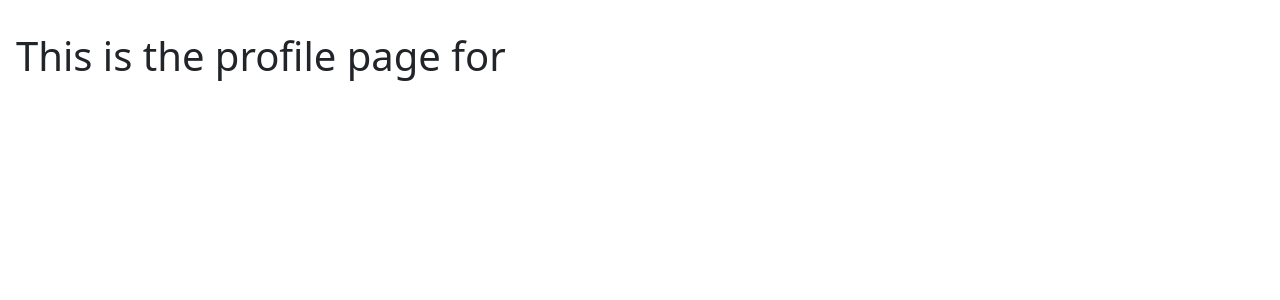
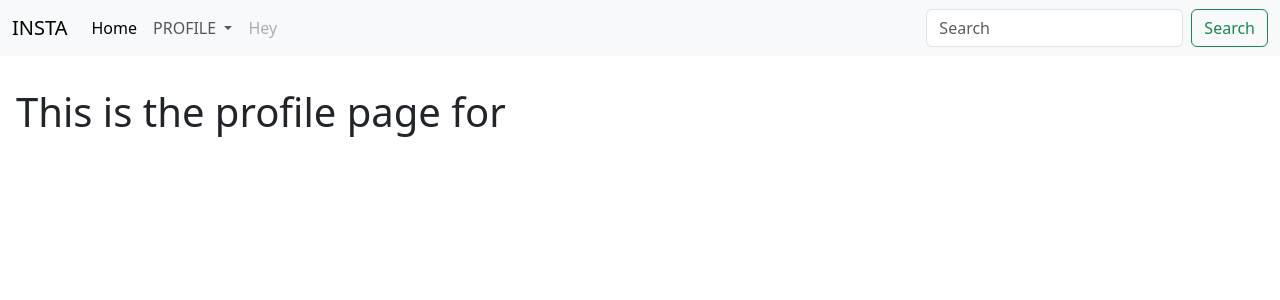
Before and after one commit to njoroge-jane/Instagram-clone, a Django app: page /profile/ in a window 1280 px wide. Shown: the top 300 px of the page. Run offline with Django 4.2, Linux system fonts and the light colour scheme; some libraries are stand-ins or nearby versions.

Commit message:
edit navbar

```diff
--- a/account/templates/base.html
+++ b/account/templates/base.html
@@ -17,6 +17,7 @@
 
 </head>
 <body>
+  {% include "navbar.html" %}
 
     {% block content %}{%endblock%}
 
--- a/account/templates/navbar.html
+++ b/account/templates/navbar.html
@@ -0,0 +1,32 @@
+<nav class="navbar navbar-expand-lg navbar-light bg-light">
+  <div class="container-fluid">
+    <a class="navbar-brand" href="#">INSTA</a>
+    <button class="navbar-toggler" type="button" data-bs-toggle="collapse" data-bs-target="#navbarSupportedContent" aria-controls="navbarSupportedContent" aria-expanded="false" aria-label="Toggle navigation">
+      <span class="navbar-toggler-icon"></span>
+    </button>
+    <div class="collapse navbar-collapse" id="navbarSupportedContent">
+      <ul class="navbar-nav me-auto mb-2 mb-lg-0">
+        <li class="nav-item">
+          <a class="nav-link active" aria-current="page" href="{% url 'home'%}">Home</a>
+        </li>
+        <li class="nav-item dropdown">
+          <a class="nav-link dropdown-toggle" href="#" id="navbarDropdown" role="button" data-bs-toggle="dropdown" aria-expanded="false">
+            PROFILE
+          </a>
+          <ul class="dropdown-menu" aria-labelledby="navbarDropdown">
+            <li><a class="dropdown-item" href="{%url 'profile'%}">View profile</a></li>
+            <li><hr class="dropdown-divider"></li>
+            <li><a class="dropdown-item" href="#">Logout</a></li>
+          </ul>
+        </li>
+        <li class="nav-item">
+          <a class="nav-link disabled" href="#" tabindex="-1" aria-disabled="true">Hey  {{user.username}}</a>
+        </li>
+      </ul>
+      <form class="d-flex">
+        <input class="form-control me-2" type="search" placeholder="Search" aria-label="Search">
+        <button class="btn btn-outline-success" type="submit">Search</button>
+      </form>
+    </div>
+  </div>
+</nav>
```
